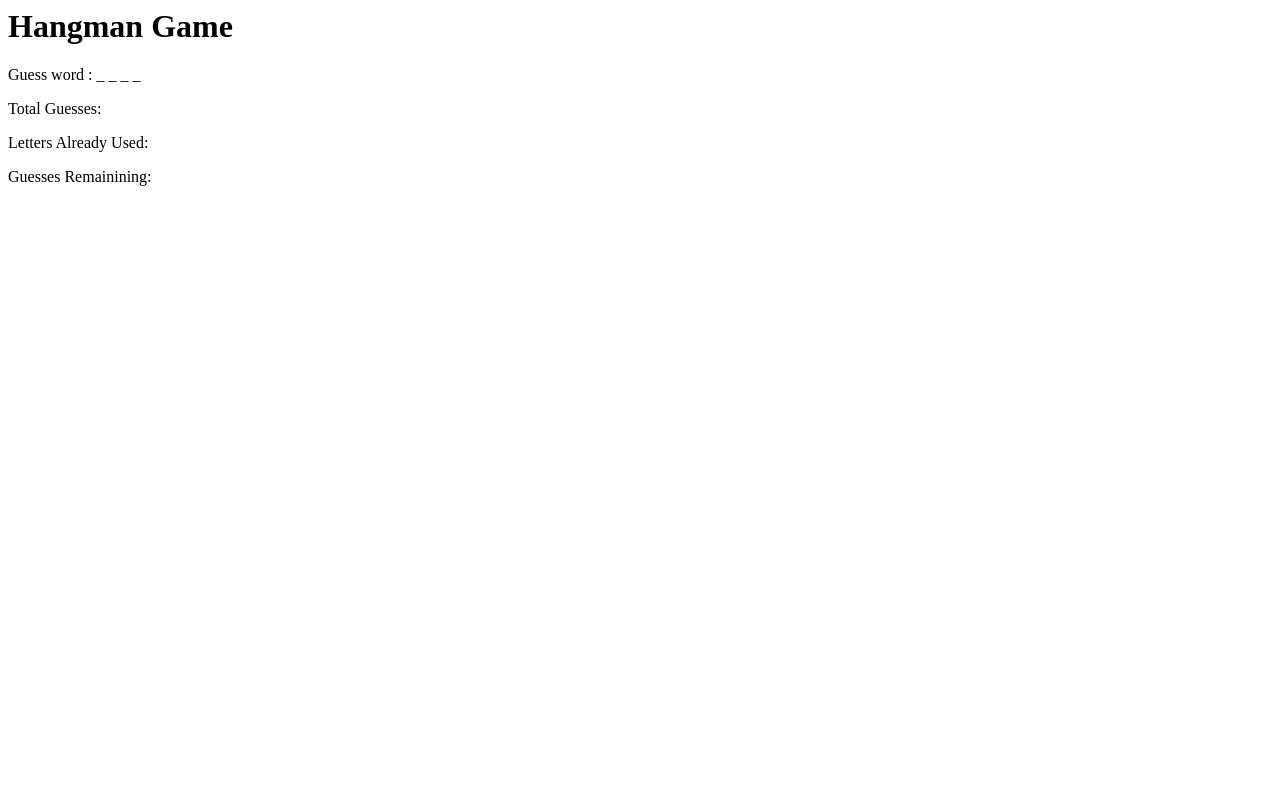
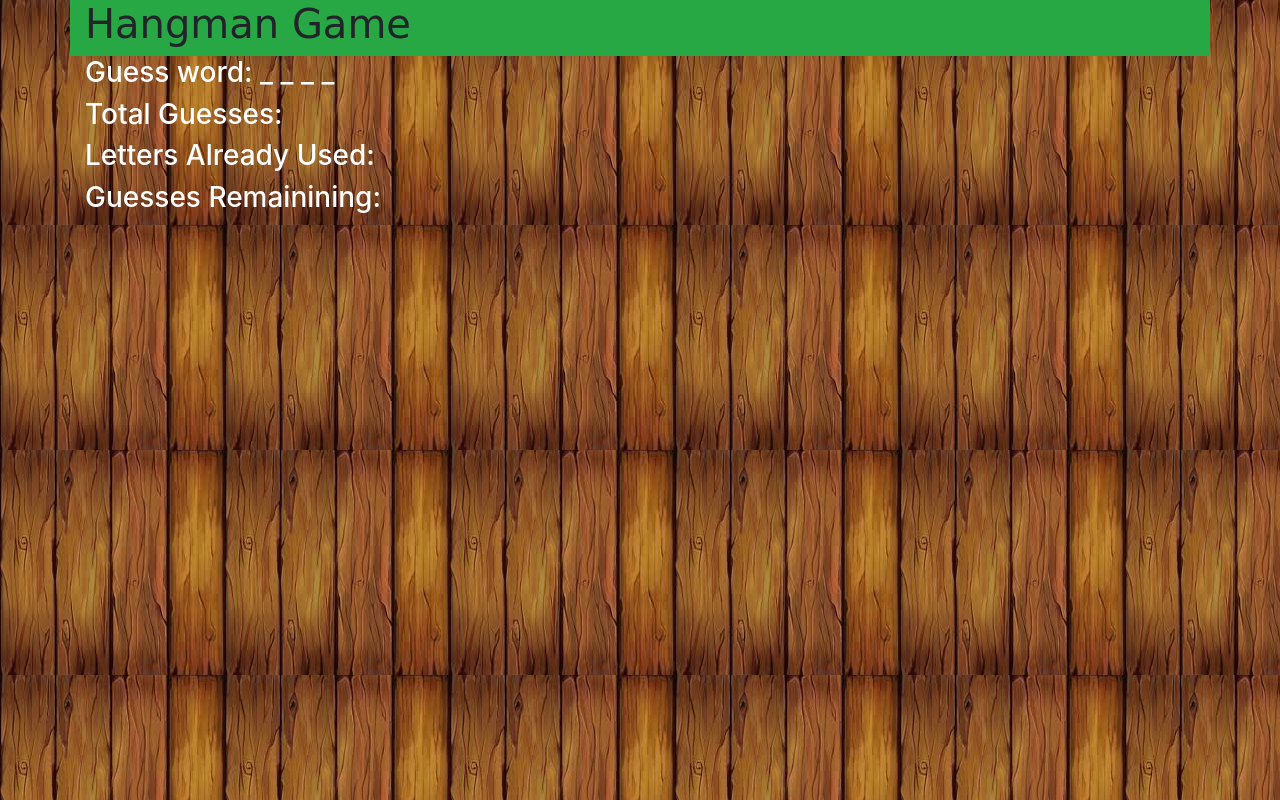
Before and after one commit to vaguilar25/Word-Guess-Game, a plain HTML site: page index.html in a window 1280 px wide. Drawn offline with nearby package versions, Linux system fonts and the light colour scheme.

Commit message:
add style

```diff
--- /dev/null
+++ b/assets/css/reset.css
@@ -0,0 +1,48 @@
+/* http://meyerweb.com/eric/tools/css/reset/
+   v2.0 | 20110126
+   License: none (public domain)
+*/
+
+html, body, div, span, applet, object, iframe,
+h1, h2, h3, h4, h5, h6, p, blockquote, pre,
+a, abbr, acronym, address, big, cite, code,
+del, dfn, em, img, ins, kbd, q, s, samp,
+small, strike, strong, sub, sup, tt, var,
+b, u, i, center,
+dl, dt, dd, ol, ul, li,
+fieldset, form, label, legend,
+table, caption, tbody, tfoot, thead, tr, th, td,
+article, aside, canvas, details, embed,
+figure, figcaption, footer, header, hgroup,
+menu, nav, output, ruby, section, summary,
+time, mark, audio, video {
+	margin: 0;
+	padding: 0;
+	border: 0;
+	font-size: 100%;
+	font: inherit;
+	vertical-align: baseline;
+}
+/* HTML5 display-role reset for older browsers */
+article, aside, details, figcaption, figure,
+footer, header, hgroup, menu, nav, section {
+	display: block;
+}
+body {
+	line-height: 1;
+}
+ol, ul {
+	list-style: none;
+}
+blockquote, q {
+	quotes: none;
+}
+blockquote:before, blockquote:after,
+q:before, q:after {
+	content: '';
+	content: none;
+}
+table {
+	border-collapse: collapse;
+	border-spacing: 0;
+}
--- /dev/null
+++ b/assets/css/styles.css
@@ -0,0 +1,13 @@
+#image_background {
+    background-image: url("../images/background.jpeg");
+    background-repeat: repeat;
+    background-size: auto;
+    clear:both;
+}
+.divHead {
+    font-family: 'Indie Flower', cursive;
+}
+
+.image_display {
+    display:none;
+}
--- a/index.html
+++ b/index.html
@@ -1,16 +1,58 @@
-<html>
+<!DOCTYPE html>
+<html lang="en">
 
 <head>
     <meta charset="UTF-8">
     <title>Hangman</title>
+    <meta charset="UTF-8">
+    <meta name="viewport" content="width=device-width, initial-scale=1.0">
+    <meta http-equiv="X-UA-Compatible" content="ie=edge">
+
+    <link rel="stylesheet" type="text/css" href="assets/css/reset.css">
+    <link rel="stylesheet" type="text/css" href="assets/css/styles.css">
+    <link rel="stylesheet" href="https://stackpath.bootstrapcdn.com/bootstrap/4.1.3/css/bootstrap.min.css" integrity="sha384-MCw98/SFnGE8fJT3GXwEOngsV7Zt27NXFoaoApmYm81iuXoPkFOJwJ8ERdknLPMO"
+        crossorigin="anonymous">
+
 </head>
 
-<body>
-    <h1>Hangman Game</h1>
-    <p> Guess word : <span id="guessWord"></span></p>
-    <p>Total Guesses: <span id="totalGuesses"> </span></p>
-    <p>Letters Already Used:<span id="letterUse"> </span> </p>
-    <p>Guesses Remainining: <span id="guessRemaining"> </span></p>
+<body id="image_background">
+    <div class=container>
+
+
+        <div class="row justify-content-center">
+            <div class="col-sm-12 bg-success divHead  justify-content-center  ">
+                <h1>Hangman Game</h1>
+            </div>
+        </div>
+        <div class=row>
+            <div class="col-sm-12">
+                <h3 class="text-white"> Guess word: <span id="guessWord"></span></h3>
+            </div>
+        </div>
+        <div class=row>
+            <div class="col-sm-12">
+                <h3 class="text-white"> Total Guesses: <span id="totalGuesses"></span></h3>
+            </div>
+        </div>
+        <div class=row>
+            <div class="col-sm-12">
+                <h3 class="text-white"> Letters Already Used:<span id="letterUse"> </span></h3>
+            </div>
+        </div>
+        <div class=row>
+            <div class="col-sm-12">
+                <h3 class="text-white"> Guesses Remainining:<span id="guessRemaining"> </span></h3>
+            </div>
+        </div>
+        <div class=row>
+                <div class="col-sm-12 image_display" id="divImage">
+                    <img src="../Word-Guess-Game/assets/images/hangman.png"  >
+                </div>
+         </div>
+
+    </div>
+
+
 
 
     <script type="text/javascript">
@@ -76,6 +118,9 @@
                 if (newGame.countRemain === 0) {
                     var gRemaining = document.getElementById("guessRemaining");
                     gRemaining.textContent = "You Loose";
+
+                    var imageDiv = document.getElementById("divImage");
+                    imageDiv.style.display="block";
                 }
             }
 
```
Also changed, not shown: assets/images/background.jpeg (added), assets/images/hangman.png (added), 3 other files.
